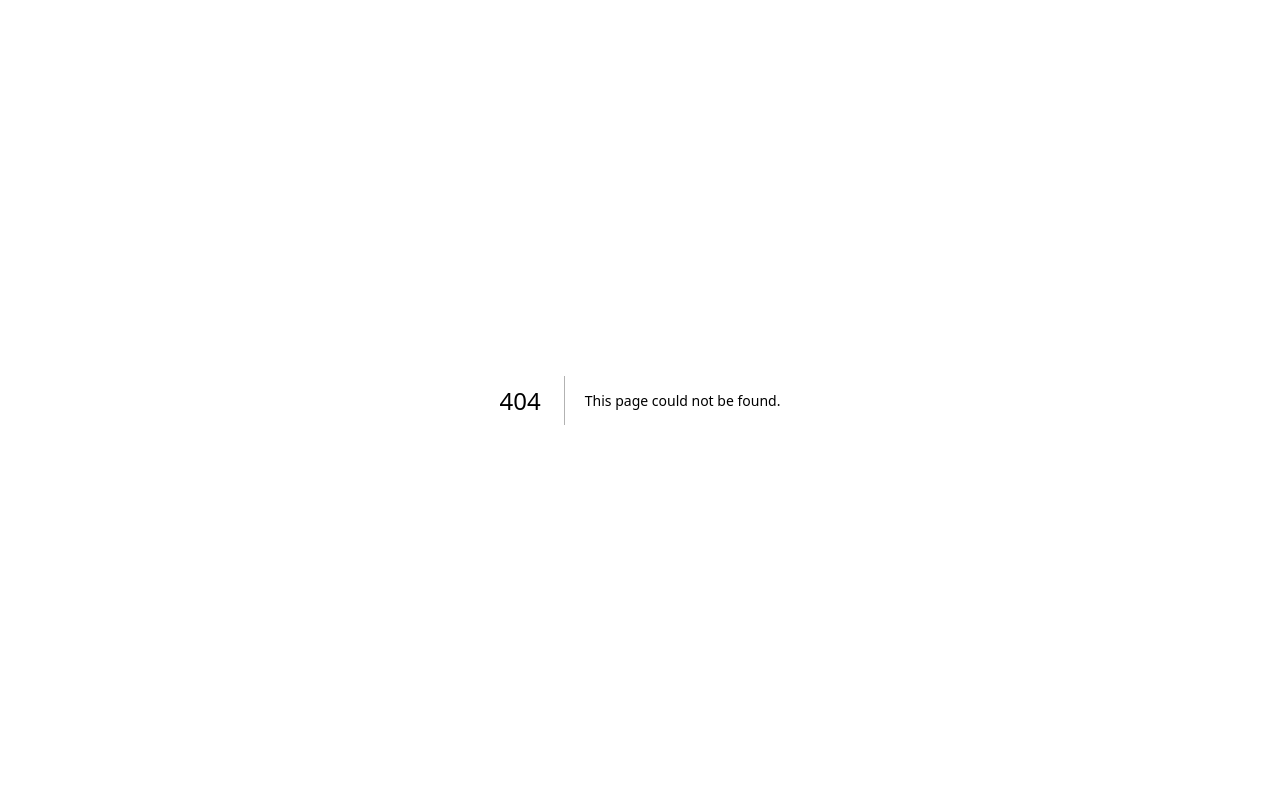
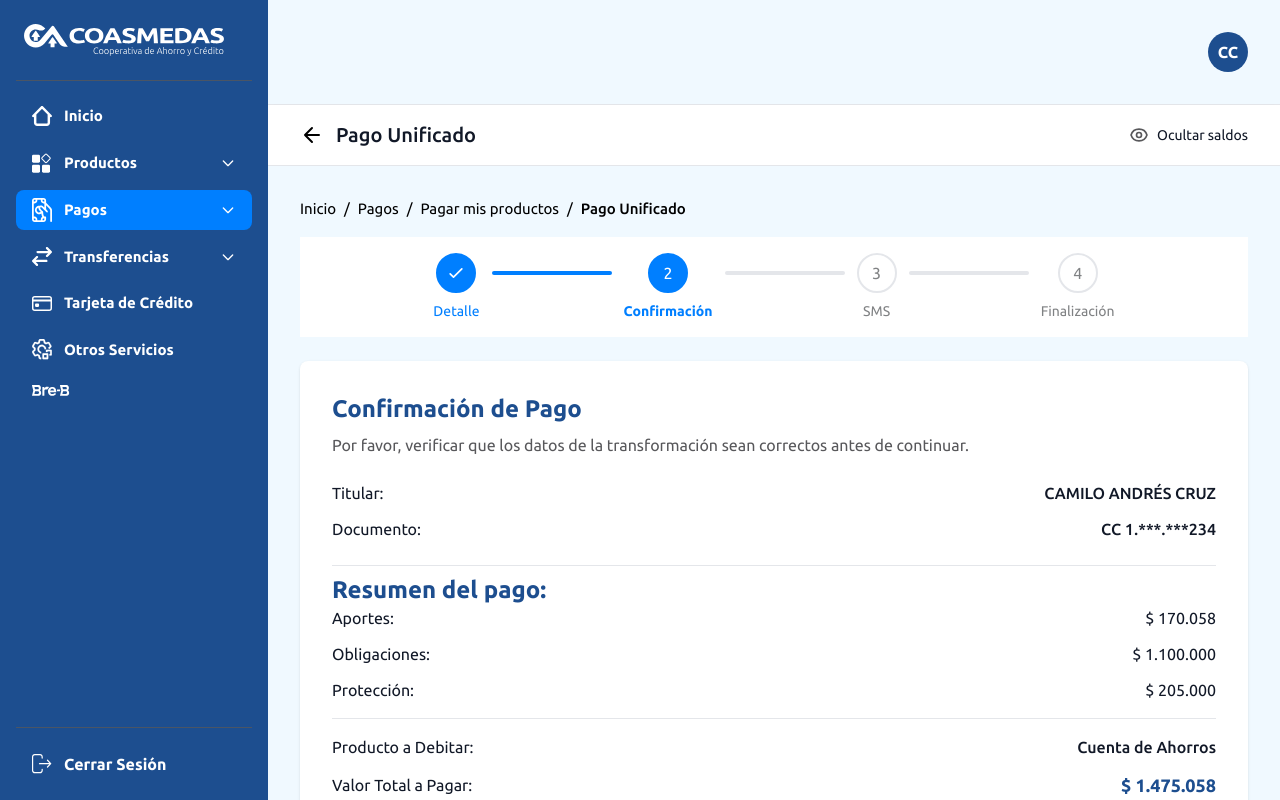
Before and after one commit to truxxu/coasmedas-portal, a Next.js app: page /pagos/pagar-mis-productos/pago-unificado/confirmacion in a window 1280 px wide. Before the commit this address had no page. Shown: the top 800 px of the page. Built offline with nearby package versions, Linux system fonts and the light colour scheme; sample sign-in values are in the browser's storage.

Commit message:
implements confirmation

```diff
--- /dev/null
+++ b/app/(authenticated)/pagos/pagar-mis-productos/pago-unificado/confirmacion/page.tsx
@@ -0,0 +1,124 @@
+"use client";
+
+import React, { useState, useEffect } from "react";
+import { useRouter } from "next/navigation";
+import { Breadcrumbs, Stepper } from "@/src/molecules";
+import { PaymentConfirmationCard } from "@/src/organisms";
+import { Button } from "@/src/atoms";
+import { useUIContext } from "@/src/contexts/UIContext";
+import { useWelcomeBar } from "@/src/contexts";
+import { PaymentConfirmationData } from "@/src/types/payment";
+import {
+  mockPaymentAccounts,
+  mockPendingPayments,
+  mockUserData,
+  PAYMENT_STEPS,
+} from "@/src/mocks/mockPaymentData";
+
+export default function ConfirmacionPage() {
+  const { setWelcomeBar, clearWelcomeBar } = useWelcomeBar();
+  const router = useRouter();
+  const { hideBalances } = useUIContext();
+  const [confirmationData, setConfirmationData] =
+    useState<PaymentConfirmationData | null>(null);
+  const [isLoading, setIsLoading] = useState(true);
+
+  // Configure WelcomeBar on mount
+  useEffect(() => {
+    setWelcomeBar({
+      title: "Pago Unificado",
+      backHref: "/pagos/pagar-mis-productos",
+    });
+    return () => clearWelcomeBar();
+  }, [setWelcomeBar, clearWelcomeBar]);
+
+  // Load data from sessionStorage
+  useEffect(() => {
+    const accountId = sessionStorage.getItem("paymentAccountId");
+
+    if (!accountId) {
+      // No data from step 1, redirect back
+      router.push("/pagos/pagar-mis-productos/pago-unificado");
+      return;
+    }
+
+    // Find the selected account
+    const selectedAccount = mockPaymentAccounts.find(
+      (acc) => acc.id === accountId
+    );
+
+    if (!selectedAccount) {
+      router.push("/pagos/pagar-mis-productos/pago-unificado");
+      return;
+    }
+
+    // Build confirmation data
+    const data: PaymentConfirmationData = {
+      titular: mockUserData.name,
+      documento: mockUserData.document,
+      aportes: mockPendingPayments.aportes,
+      obligaciones: mockPendingPayments.obligaciones,
+      proteccion: mockPendingPayments.proteccion,
+      debitAccount: selectedAccount.name,
+      debitAccountNumber: selectedAccount.number,
+      totalAmount: mockPendingPayments.total,
+    };
+
+    setConfirmationData(data);
+    setIsLoading(false);
+  }, [router]);
+
+  const handleConfirm = () => {
+    // Store confirmation data for next step
+    if (confirmationData) {
+      sessionStorage.setItem(
+        "paymentConfirmationData",
+        JSON.stringify(confirmationData)
+      );
+    }
+
+    // Navigate to SMS verification
+    router.push("/pagos/pagar-mis-productos/pago-unificado/verificacion");
+  };
+
+  const handleBack = () => {
+    router.push("/pagos/pagar-mis-productos/pago-unificado");
+  };
+
+  if (isLoading) {
+    return (
+      <div className="flex items-center justify-center min-h-[400px]">
+        <div className="text-[#58585B]">Cargando...</div>
+      </div>
+    );
+  }
+
+  if (!confirmationData) {
+    return null;
+  }
+
+  return (
+    <div className="space-y-6">
+      <div className="space-y-4">
+        <Breadcrumbs
+          items={["Inicio", "Pagos", "Pagar mis productos", "Pago Unificado"]}
+        />
+        <Stepper currentStep={2} steps={PAYMENT_STEPS} />
+      </div>
+
+      <PaymentConfirmationCard
+        confirmationData={confirmationData}
+        hideBalances={hideBalances}
+      />
+
+      <div className="flex justify-between">
+        <Button variant="ghost" onClick={handleBack}>
+          Volver
+        </Button>
+        <Button variant="primary" onClick={handleConfirm}>
+          Confirmar Pago
+        </Button>
+      </div>
+    </div>
+  );
+}
--- a/src/molecules/Stepper.tsx
+++ b/src/molecules/Stepper.tsx
@@ -1,5 +1,5 @@
-import React from 'react';
-import { StepperCircle, StepperConnector } from '@/src/atoms';
+import React from "react";
+import { StepperCircle, StepperConnector } from "@/src/atoms";
 
 interface Step {
   number: number;
@@ -15,19 +15,19 @@ interface StepperProps {
 export const Stepper: React.FC<StepperProps> = ({
   currentStep,
   steps,
-  className = '',
+  className = "",
 }) => {
   const getStepStatus = (
     stepNumber: number
-  ): 'pending' | 'active' | 'completed' => {
-    if (stepNumber < currentStep) return 'completed';
-    if (stepNumber === currentStep) return 'active';
-    return 'pending';
+  ): "pending" | "active" | "completed" => {
+    if (stepNumber < currentStep) return "completed";
+    if (stepNumber === currentStep) return "active";
+    return "pending";
   };
 
   return (
     <div
-      className={`flex items-start justify-center ${className}`}
+      className={`flex items-start justify-center ${className} bg-white py-4`}
       role="navigation"
       aria-label="Progreso del pago"
     >
@@ -45,7 +45,9 @@ export const Stepper: React.FC<StepperProps> = ({
               </div>
             )}
           </div>
-          {index < steps.length - 1 && <div className="w-[56px] sm:w-[76px] md:w-[144px]" />}
+          {index < steps.length - 1 && (
+            <div className="w-[56px] sm:w-[76px] md:w-[144px]" />
+          )}
         </React.Fragment>
       ))}
     </div>
--- /dev/null
+++ b/src/organisms/PaymentConfirmationCard.tsx
@@ -0,0 +1,103 @@
+import React from "react";
+import { Card } from "@/src/atoms";
+import { PaymentConfirmationData } from "@/src/types/payment";
+import { formatCurrency, maskCurrency } from "@/src/utils";
+
+interface PaymentConfirmationCardProps {
+  confirmationData: PaymentConfirmationData;
+  hideBalances: boolean;
+}
+
+export const PaymentConfirmationCard: React.FC<
+  PaymentConfirmationCardProps
+> = ({ confirmationData, hideBalances }) => {
+  const displayAmount = (amount: number) =>
+    hideBalances ? maskCurrency() : formatCurrency(amount);
+
+  return (
+    <Card className="p-6 md:p-8">
+      {/* Header */}
+      <div className="mb-6">
+        <h2 className="text-xl md:text-2xl font-bold text-[#1D4E8F] mb-2">
+          Confirmación de Pago
+        </h2>
+        <p className="text-sm md:text-base text-[#58585B]">
+          Por favor, verificar que los datos de la transformación sean correctos
+          antes de continuar.
+        </p>
+      </div>
+
+      {/* User Info */}
+      <div className="space-y-3 mb-6">
+        <div className="flex justify-between items-center">
+          <span className="text-sm md:text-base text-[#111827]">Titular:</span>
+          <span className="text-sm md:text-base text-[#111827] font-medium">
+            {confirmationData.titular}
+          </span>
+        </div>
+        <div className="flex justify-between items-center">
+          <span className="text-sm md:text-base text-[#111827]">
+            Documento:
+          </span>
+          <span className="text-sm md:text-base text-[#111827] font-medium">
+            {confirmationData.documento}
+          </span>
+        </div>
+      </div>
+
+      {/* Payment Summary */}
+      <div className="border-t border-[#E4E6EA]">
+        <h3 className="text-xl md:text-2xl font-bold text-[#1D4E8F] mt-2">
+          Resumen del pago:
+        </h3>
+
+        <div className="space-y-3">
+          <div className="flex justify-between items-center">
+            <span className="text-sm md:text-base text-[#111827]">
+              Aportes:
+            </span>
+            <span className="text-sm md:text-base text-[#111827]">
+              {displayAmount(confirmationData.aportes)}
+            </span>
+          </div>
+          <div className="flex justify-between items-center">
+            <span className="text-sm md:text-base text-[#111827]">
+              Obligaciones:
+            </span>
+            <span className="text-sm md:text-base text-[#111827]">
+              {displayAmount(confirmationData.obligaciones)}
+            </span>
+          </div>
+          <div className="flex justify-between items-center">
+            <span className="text-sm md:text-base text-[#111827]">
+              Protección:
+            </span>
+            <span className="text-sm md:text-base text-[#111827]">
+              {displayAmount(confirmationData.proteccion)}
+            </span>
+          </div>
+        </div>
+
+        {/* Divider and Account/Total */}
+        <div className="mt-4 pt-4 border-t border-[#E4E6EA] space-y-3">
+          <div className="flex justify-between items-center">
+            <span className="text-sm md:text-base text-[#111827]">
+              Producto a Debitar:
+            </span>
+            <span className="text-sm md:text-base text-[#111827] font-medium">
+              {confirmationData.debitAccount}
+            </span>
+          </div>
+          <div className="flex justify-between items-center">
+            <span className="text-sm md:text-base text-[#111827]">
+              Valor Total a Pagar:
+            </span>
+            <span className="text-base md:text-lg text-[#1D4E8F] font-bold">
+              {displayAmount(confirmationData.totalAmount)}
+            </span>
+          </div>
+        </div>
+      </div>
+    </Card>
+  );
+};
--- a/src/organisms/index.ts
+++ b/src/organisms/index.ts
@@ -25,3 +25,4 @@ export { ProteccionCarousel } from './ProteccionCarousel';
 export { CoaspocketCarousel } from './CoaspocketCarousel';
 export { PaymentOptionsGrid } from './PaymentOptionsGrid';
 export { PaymentDetailsCard } from './PaymentDetailsCard';
+export { PaymentConfirmationCard } from './PaymentConfirmationCard';
```
